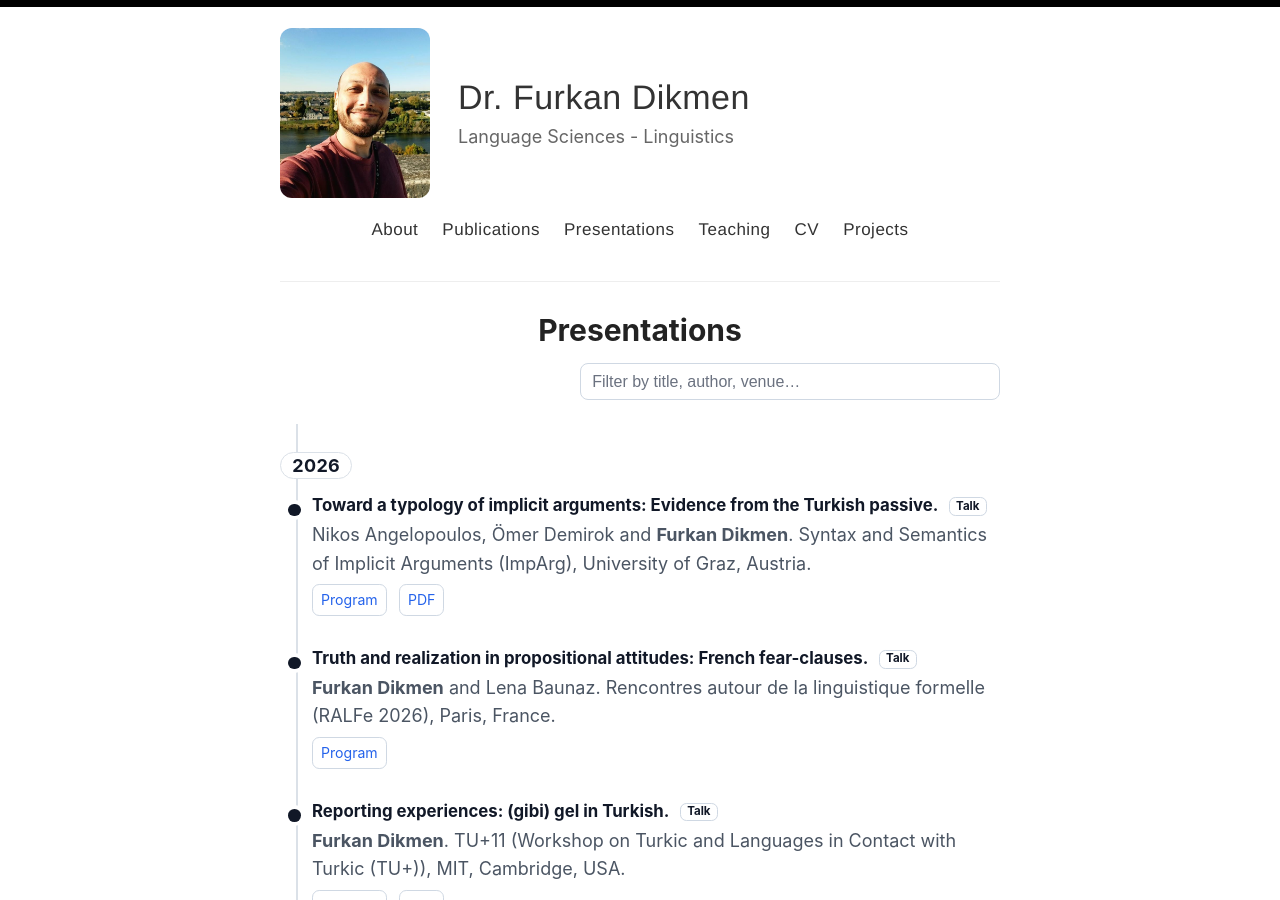
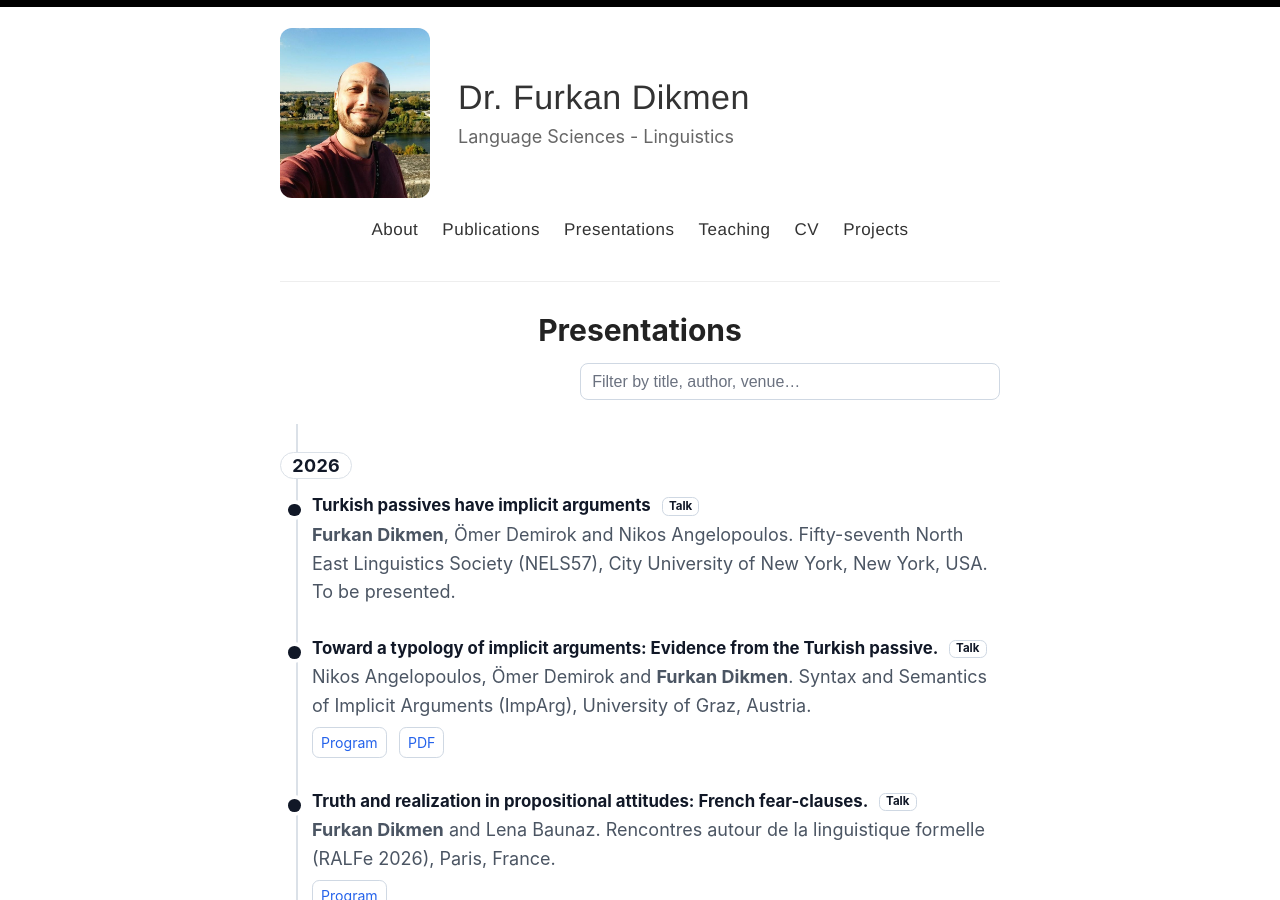
Before and after one commit to furkandikmen/furkandikmen.github.io, a Jekyll site: the page built from _pages/presentations.md, in a window 1280 px wide and 900 px high. Built offline with Jekyll 4.4.1, drawn with Linux system fonts in a browser that asks for light colours.

Commit message:
Add presentation details for Turkish passives talk
Added a new talk entry for NELS57 presentation.

```diff
--- a/_pages/presentations.md
+++ b/_pages/presentations.md
@@ -185,6 +185,22 @@ permalink: /presentations/
 
    <div class="year-group">
   <div class="year">2026</div>
+
+  <article class="talk" itemscope itemtype="https://schema.org/CreativeWork">
+  <div class="dot" aria-hidden="true"></div>
+
+  <h3 itemprop="name">
+    Turkish passives have implicit arguments
+    <span class="badge">Talk</span>
+  </h3>
+
+  <p class="meta">
+    <strong>Furkan Dikmen</strong>, Ömer Demirok and Nikos Angelopoulos.
+    Fifty-seventh North East Linguistics Society (NELS57),
+    City University of New York, New York, USA.
+    To be presented.
+  </p>
+</article>
 
   <article class="talk" itemscope itemtype="https://schema.org/CreativeWork">
     <div class="dot" aria-hidden="true"></div>
```
